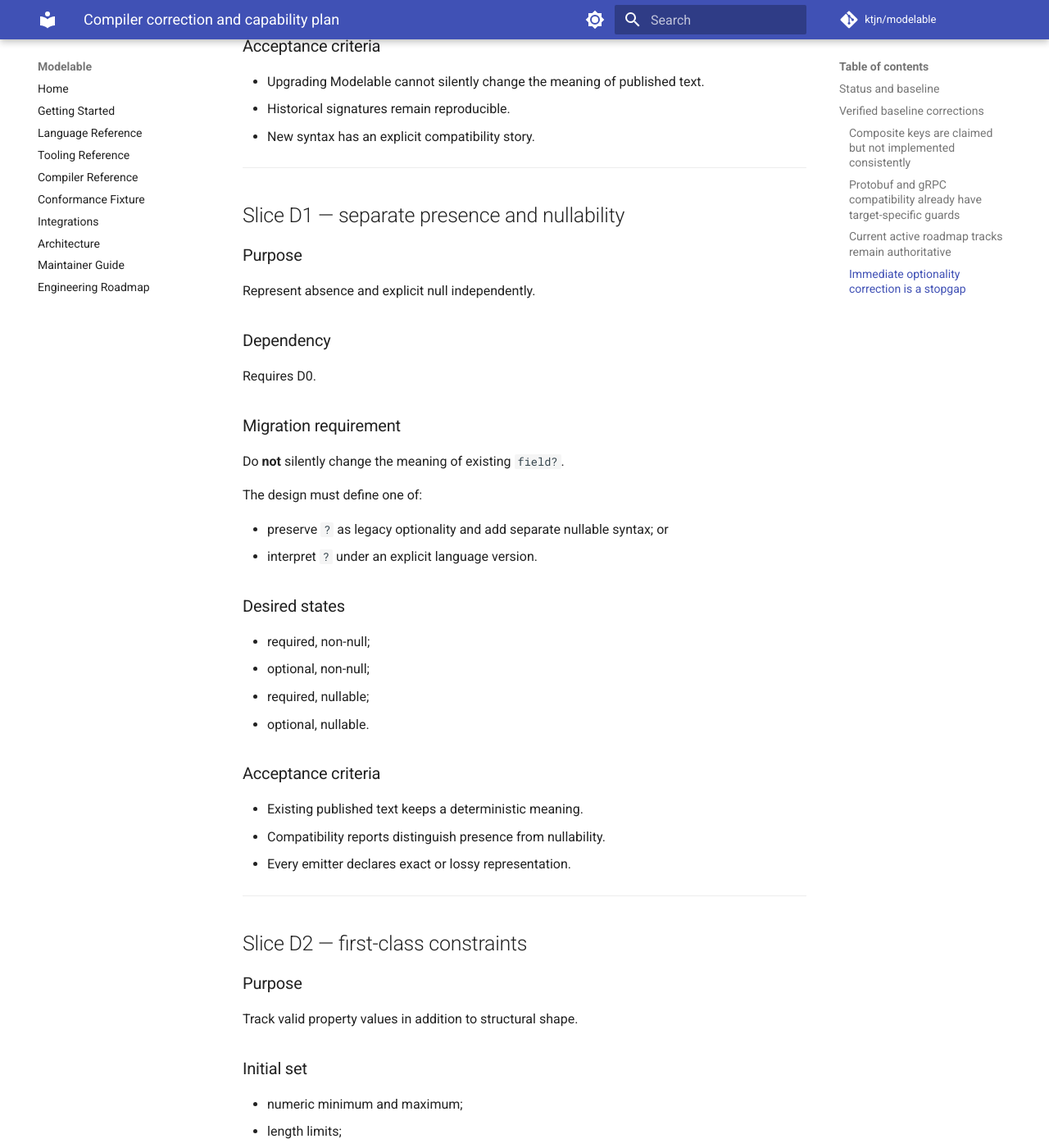
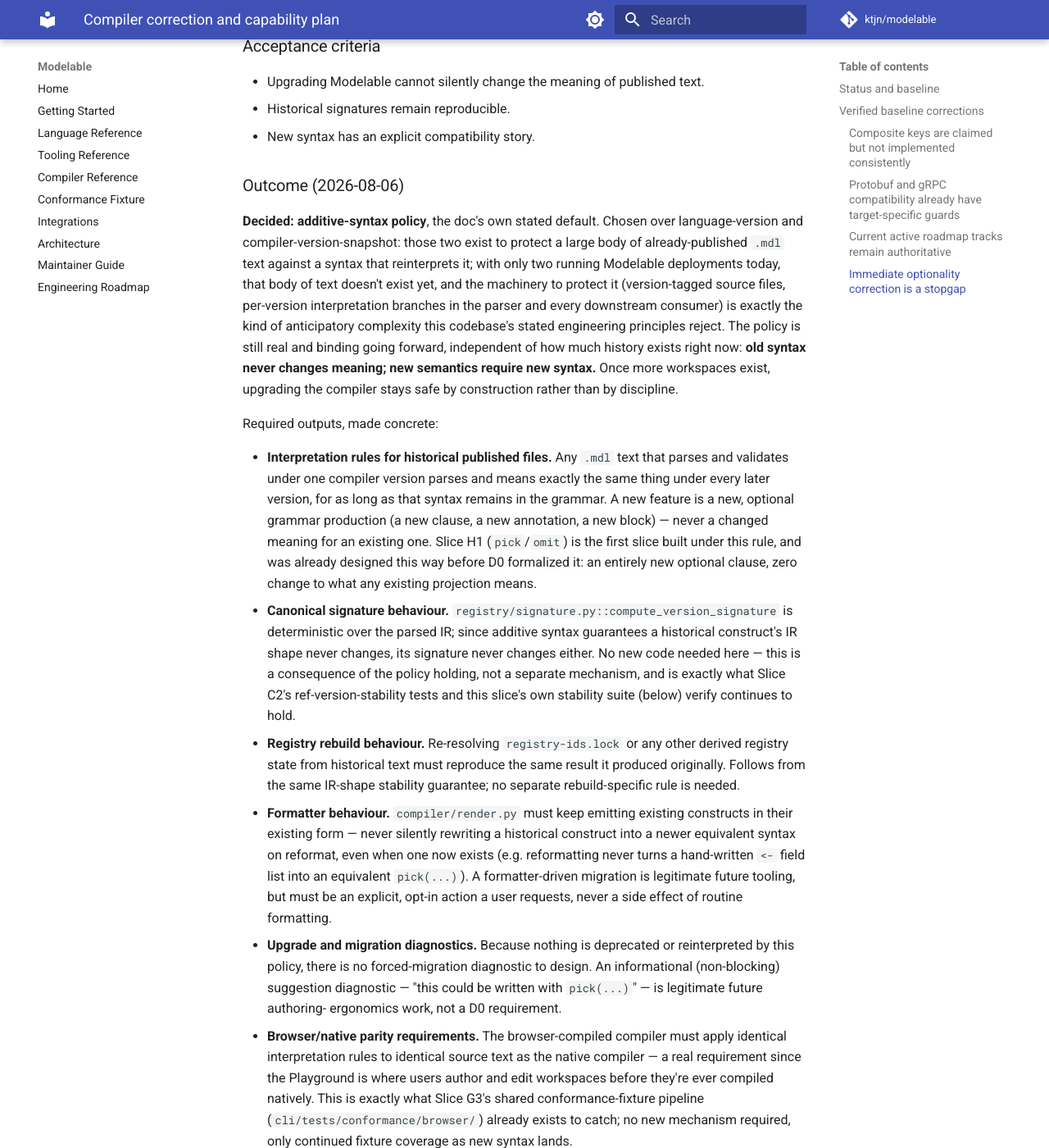
Before and after one commit to ktjn/modelable, an MkDocs documentation site: the page built from docs/correction-and-capability-plan.md, in a window 1280 px wide and 1400 px high, scrolled down 20450 px. Shown: the whole window at 82% size. Built offline with MkDocs 1.6.1 and Material for MkDocs 9.7.7, drawn with Linux system fonts in a browser that asks for light colours; comment, search, counter and statistics services are not loaded; some of the changed text lies outside the part shown.

Commit message:
docs: decide Slice D0 as the additive-syntax policy, unblocking D1/D6 (#300)
Adopts the additive-syntax policy: old .mdl syntax never changes meaning,
new semantics always require new syntax. Chosen over language-version and
compiler-version-snapshot policies, which exist to protect a large body
of already-published text against reinterpretation -- with only two
running Modelable deployments today, that body doesn't exist yet, so the
version-tracking machinery those alternatives require isn't worth building
ahead of need. The policy is still real and binding going forward,
independent of how much history exists right now.

Records each of the plan's required outputs (historical interpretation,
signature/registry-rebuild/formatter behavior, migration diagnostics,
browser/native parity) as a consequence of the policy rather than a new
mechanism to build -- Slice H1 (pick/omit) already conforms, and Slice
G3's conformance-fixture pipeline already covers browser/native parity.

Adds tests/test_language_stability.py: canonical signatures and formatted
output for a small set of representative constructs (plain entity,
deprecated-field rename, ref<> type field, index declaration, hand-written
projection, pick(...) projection) are pinned to fixed expected values, so
a future change that reinterprets any of them fails this test first.

Unblocks Slice D1 (presence/nullability) and Slice D6 (model lifecycle
status) to be scoped and designed next -- does not implement either.

Co-authored-by: Claude <noreply@anthropic.com>

```diff
--- a/docs/correction-and-capability-plan.md
+++ b/docs/correction-and-capability-plan.md
@@ -820,6 +820,76 @@ expressed safely.
 - Upgrading Modelable cannot silently change the meaning of published text.
 - Historical signatures remain reproducible.
 - New syntax has an explicit compatibility story.
+
+### Outcome (2026-08-06)
+
+**Decided: additive-syntax policy**, the doc's own stated default. Chosen
+over language-version and compiler-version-snapshot: those two exist to
+protect a large body of already-published `.mdl` text against a syntax
+that reinterprets it; with only two running Modelable deployments today,
+that body of text doesn't exist yet, and the machinery to protect it
+(version-tagged source files, per-version interpretation branches in the
+parser and every downstream consumer) is exactly the kind of anticipatory
+complexity this codebase's stated engineering principles reject. The
+policy is still real and binding going forward, independent of how much
+history exists right now: **old syntax never changes meaning; new
+semantics require new syntax.** Once more workspaces exist, upgrading the
+compiler stays safe by construction rather than by discipline.
+
+Required outputs, made concrete:
+
+- **Interpretation rules for historical published files.** Any `.mdl`
+  text that parses and validates under one compiler version parses and
+  means exactly the same thing under every later version, for as long as
+  that syntax remains in the grammar. A new feature is a new, optional
+  grammar production (a new clause, a new annotation, a new block) — never
+  a changed meaning for an existing one. Slice H1 (`pick`/`omit`) is the
+  first slice built under this rule, and was already designed this way
+  before D0 formalized it: an entirely new optional clause, zero change to
+  what any existing projection means.
+- **Canonical signature behaviour.** `registry/signature.py::compute_version_signature`
+  is deterministic over the parsed IR; since additive syntax guarantees a
+  historical construct's IR shape never changes, its signature never
+  changes either. No new code needed here — this is a consequence of the
+  policy holding, not a separate mechanism, and is exactly what Slice C2's
+  ref-version-stability tests and this slice's own stability suite (below)
+  verify continues to hold.
+- **Registry rebuild behaviour.** Re-resolving `registry-ids.lock` or any
+  other derived registry state from historical text must reproduce the
+  same result it produced originally. Follows from the same IR-shape
+  stability guarantee; no separate rebuild-specific rule is needed.
+- **Formatter behaviour.** `compiler/render.py` must keep emitting
+  existing constructs in their existing form — never silently rewriting a
+  historical construct into a newer equivalent syntax on reformat, even
+  when one now exists (e.g. reformatting never turns a hand-written `<-`
+  field list into an equivalent `pick(...)`). A formatter-driven migration
+  is legitimate future tooling, but must be an explicit, opt-in action a
+  user requests, never a side effect of routine formatting.
+- **Upgrade and migration diagnostics.** Because nothing is deprecated or
+  reinterpreted by this policy, there is no forced-migration diagnostic to
+  design. An informational (non-blocking) suggestion diagnostic — "this
+  could be written with `pick(...)`" — is legitimate future authoring-
+  ergonomics work, not a D0 requirement.
+- **Browser/native parity requirements.** The browser-compiled compiler
+  must apply identical interpretation rules to identical source text as
+  the native compiler — a real requirement since the Playground is where
+  users author and edit workspaces before they're ever compiled natively.
+  This is exactly what Slice G3's shared conformance-fixture pipeline
+  (`cli/tests/conformance/browser/`) already exists to catch; no new
+  mechanism required, only continued fixture coverage as new syntax lands.
+
+`tests/test_language_stability.py` adds the one concrete guardrail this
+outcome introduces: canonical signatures and formatted output for a small,
+representative set of already-shipped constructs (a plain entity, a
+deprecated-field rename, a `ref<>` type reference, an index declaration, a
+hand-written projection, and a `pick(...)` projection) are pinned to fixed
+expected values. A future change that alters what any of these mean would
+fail this test first, rather than being discovered later as a silent
+compatibility break.
+
+This decision unblocks Slice D1 (separate presence and nullability) and
+Slice D6 (model lifecycle status) to be scoped and designed next — it does
+not implement either; both remain their own, separately-sized slices.
 
 ---
 
```
Also changed, not shown: ROADMAP.md (+11 -7 lines), 1 other file.
